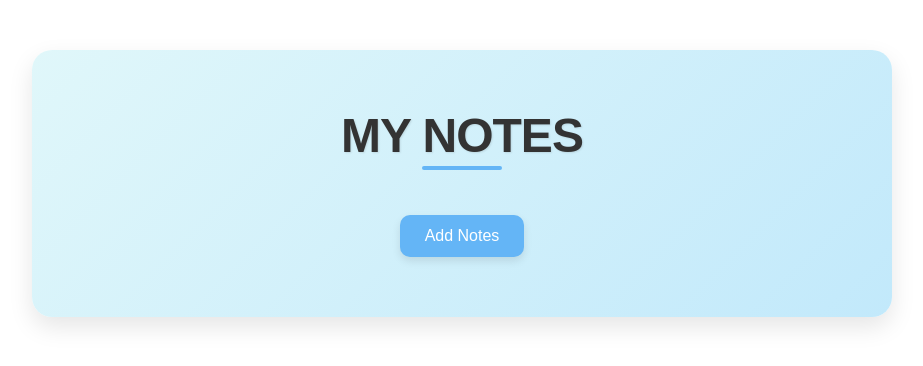
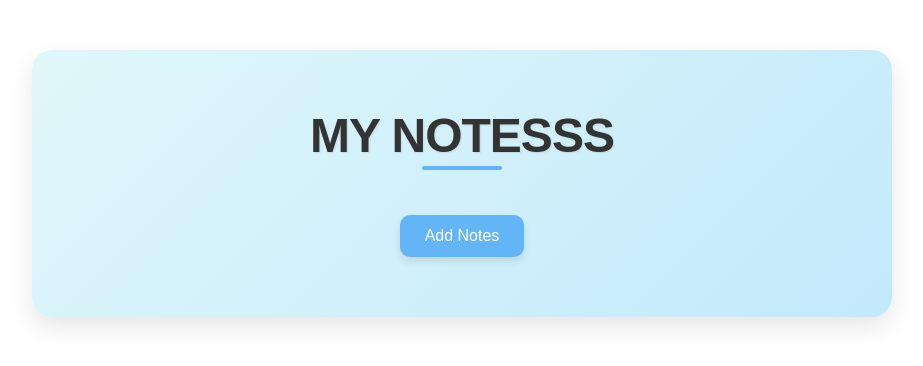
Before and after one commit to tushardubey/GitOps-Based-Deployment-with-ArgoCD-Kubernetes, a React (Create React App) app: page / in a window 1280 px wide. Shown: the top 366 px of the page, without its empty margins (178-1101 px from the left). Built offline with nearby package versions, Linux system fonts and the light colour scheme.

Commit message:
updated NotesApp.js

```diff
--- a/src/NotesApp.js
+++ b/src/NotesApp.js
@@ -122,7 +122,7 @@ function NotesApp() {
 
     return (
         <div className="notes-app">
-            <h1>MY NOTES</h1>
+            <h1>MY NOTESss</h1>
             <button onClick={handleAddNoteClick} className="add-note-button">
                 Add Notes
             </button>
```
